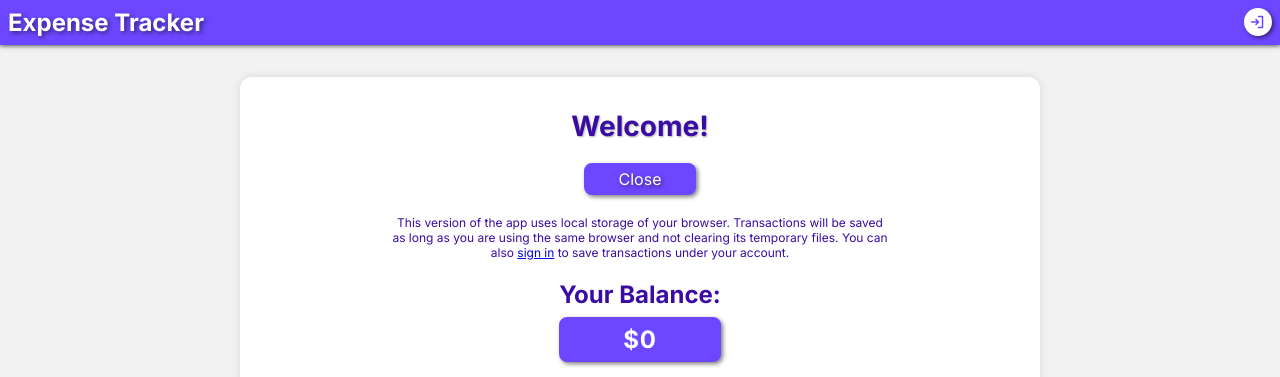
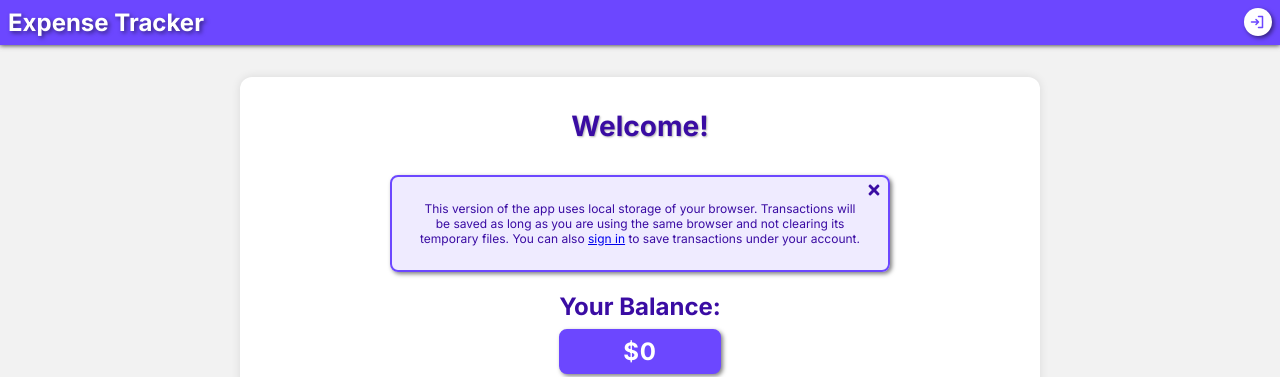
Before and after one commit to Dimterion/expense-tracker, a Next.js app: page /expense-tracker in a window 1280 px wide. Both pictures are taken after a click on the button "Info". Shown: the top 377 px of the page. Built offline with nearby package versions, Linux system fonts and the light colour scheme; no server answers.

Commit message:
adjust info-btn

```diff
--- a/app/expense-tracker/page.tsx
+++ b/app/expense-tracker/page.tsx
@@ -149,16 +149,26 @@ const ExpenseTracker = () => {
   return (
     <main className="expenseTrackerPage-main">
       <h2 className="expenseTrackerPage-h2">Welcome!</h2>
+      {!toggleInfo && (
         <button className="info-btn" onClick={() => setToggleInfo(!toggleInfo)}>
-        {toggleInfo ? "Close" : "Info"}
+          Info
         </button>
+      )}
       {toggleInfo && (
         <aside className="expenseTrackerPage-aside">
+          <button
+            className="info-closeBtn"
+            onClick={() => setToggleInfo(!toggleInfo)}
+          >
+            <FaTimes />
+          </button>
+          <p>
             This version of the app uses local storage of your browser.
             Transactions will be saved as long as you are using the same browser
             and not clearing its temporary files. You can also{" "}
             <Link href="./">sign in</Link> to save transactions under your
             account.
+          </p>
         </aside>
       )}
       <section>
--- a/app/globals.css
+++ b/app/globals.css
@@ -254,6 +254,34 @@ button:active {
   }
 }
 
+.expenseTrackerPage-aside {
+  position: relative;
+  padding: 1.5rem;
+  border: 2px solid var(--primary);
+  border-radius: 0.5rem;
+  margin-top: 0.75rem;
+  box-shadow: 2px 2px 4px rgba(0, 0, 0, 0.5);
+  background-color: rgba(var(--accent), 0.1);
+  animation: appear 0.5s ease-in-out;
+}
+
+.info-closeBtn {
+  position: absolute;
+  top: 0.25rem;
+  right: 0;
+  border: none;
+  background-color: transparent;
+  color: var(--secondary);
+  font-size: 1rem;
+  cursor: pointer;
+  transition: opacity 0.3s ease-in-out;
+}
+
+.info-closeBtn:hover {
+  opacity: 0.7;
+  transition: opacity 0.3s ease-in-out;
+}
+
 .homePage-h2,
 .expenseTrackerPage-h2,
 .aboutPage-h2,
@@ -275,6 +303,11 @@ button:active {
   text-shadow: 2px 2px 4px rgba(0, 0, 0, 0.5);
   text-decoration: none;
   cursor: pointer;
+  transition: opacity 0.3s ease-in-out;
+}
+
+.info-btn:hover {
+  opacity: 0.9;
   transition: opacity 0.3s ease-in-out;
 }
 
```
Lines whose indentation alone changed are shown as unchanged.
